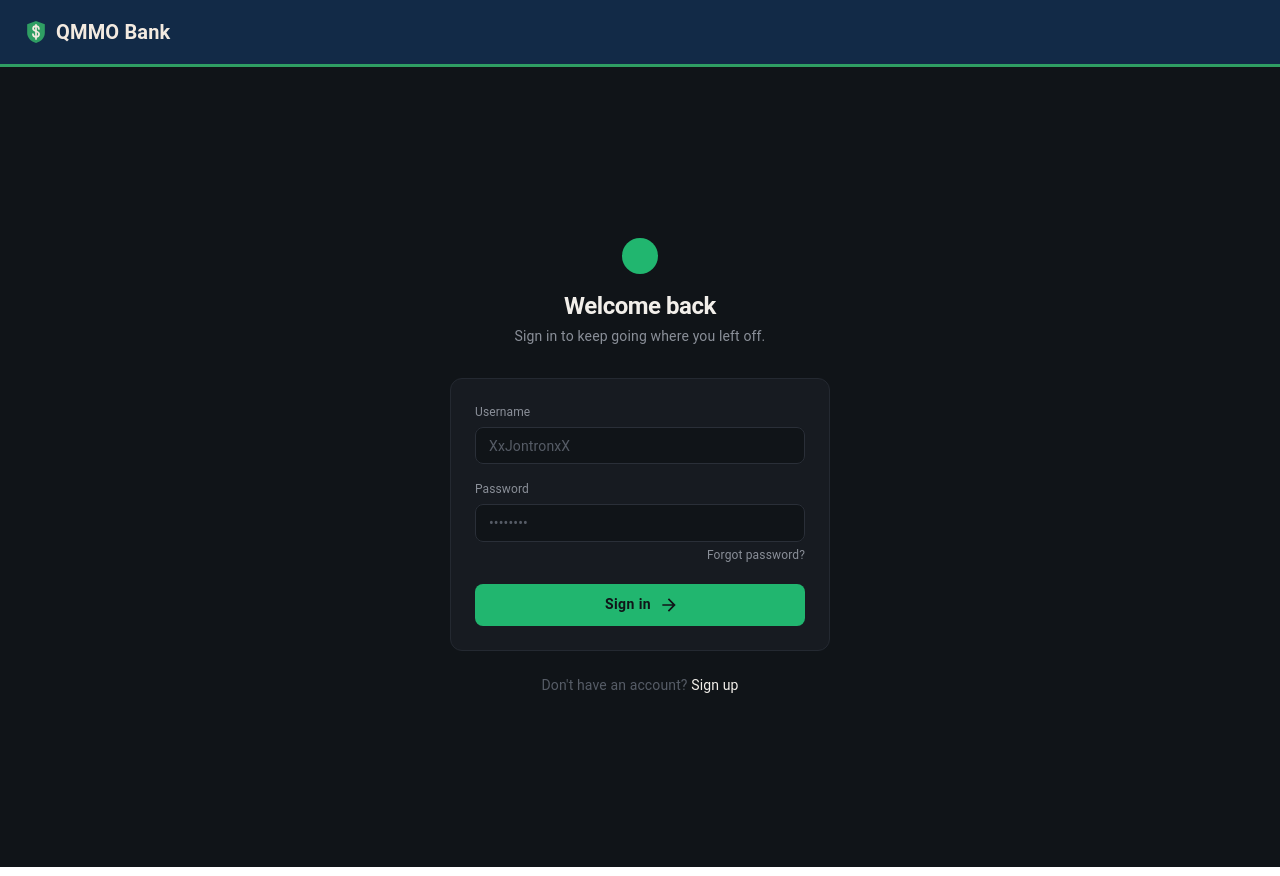
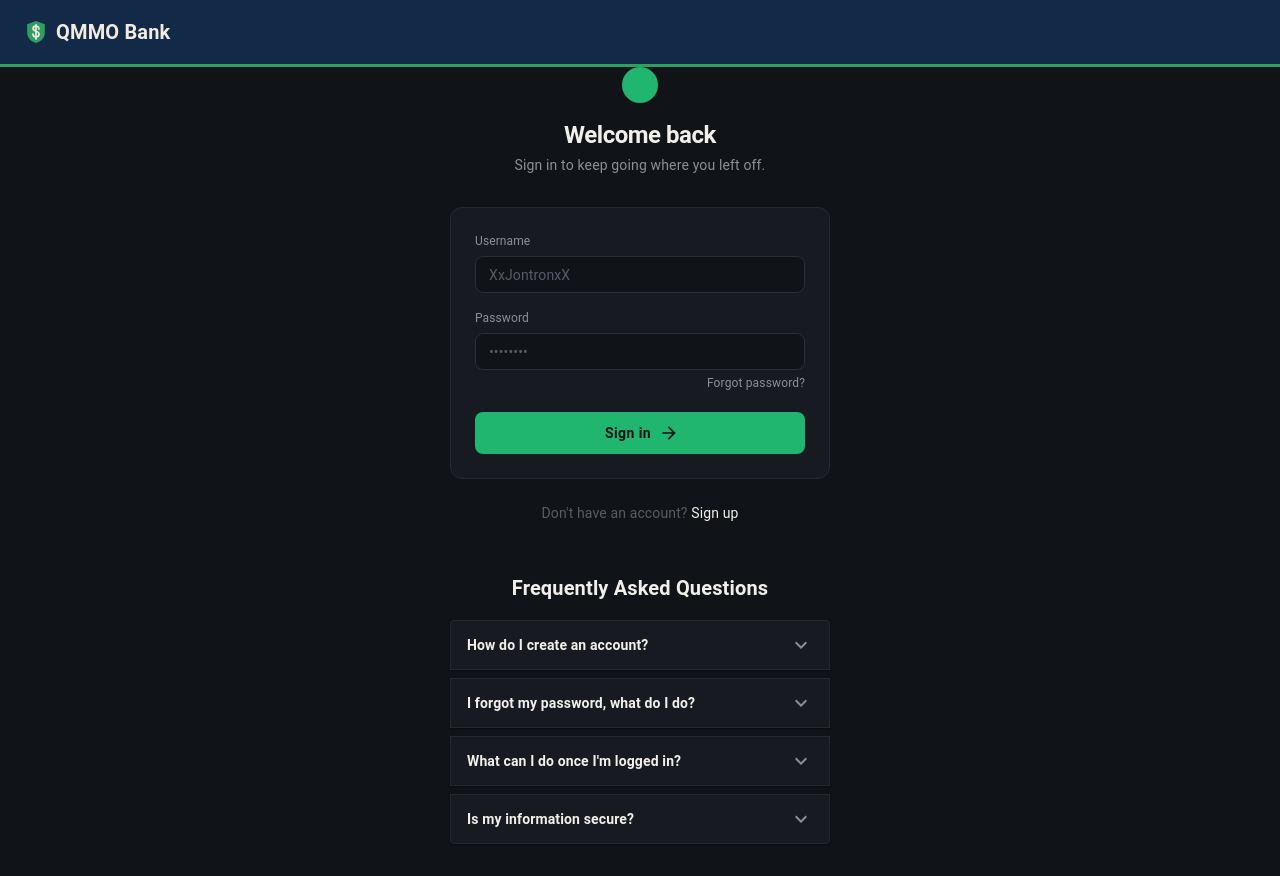
Before and after one commit to MichaelRSK/BankingApp, a React (Vite) app in the folder frontend/: page /login in a window 1280 px wide. Built offline with nearby package versions, Linux system fonts and the light colour scheme.

Commit message:
Add static FAQ accordion section to login page

```diff
--- a/frontend/src/pages/LoginView.jsx
+++ b/frontend/src/pages/LoginView.jsx
@@ -9,7 +9,11 @@ import {
   Button,
   Alert,
   Link,
+  Accordion,
+  AccordionSummary,
+  AccordionDetails,
 } from "@mui/material";
+import ExpandMoreIcon from "@mui/icons-material/ExpandMore";
 import VisibilityIcon from "@mui/icons-material/Visibility";
 import VisibilityOffIcon from "@mui/icons-material/VisibilityOff";
 import ArrowForwardIcon from "@mui/icons-material/ArrowForward";
@@ -36,6 +40,32 @@ const PANEL = "#171B21";
 const BORDER = "#242931";
 const TEXT = "#F2EFEA";
 const SUBTEXT = "#8A8F98";
+
+
+// Static FAQ content shown below the login form. Plain hardcoded text, no
+// backend call involved, just something a visitor can scroll down to read.
+const FAQS = [
+  {
+    question: "How do I create an account?",
+    answer:
+      "Click \"Sign up\" below the login form. You'll need a full name, username, email, branch code, and password. A $0 Checking account is opened for you automatically.",
+  },
+  {
+    question: "I forgot my password, what do I do?",
+    answer:
+      "Password resets aren't available yet through the site. Contact your branch directly for help regaining access.",
+  },
+  {
+    question: "What can I do once I'm logged in?",
+    answer:
+      "Customers can view their account balances and recent activity on the Dashboard, search accounts, and transfer money between accounts. Branch managers and admins see branch performance metrics instead.",
+  },
+  {
+    question: "Is my information secure?",
+    answer:
+      "Passwords are never stored in plain text, and every page that shows account data requires you to be signed in first.",
+  },
+];
 
 export default function LoginView() {
   // Controlled inputs for the two fields on this form.
@@ -286,6 +316,44 @@ export default function LoginView() {
             Sign up
           </Link>
         </Typography>
+
+        {/* FAQ section, sits below the fold so it's reached by scrolling
+            rather than crowding the login form itself. */}
+        <Box sx={{ mt: 6, mb: 4 }}>
+          <Typography
+            variant="h6"
+            sx={{ color: TEXT, fontWeight: 600, mb: 2, textAlign: "center" }}
+          >
+            Frequently Asked Questions
+          </Typography>
+
+          {FAQS.map((faq, index) => (
+            <Accordion
+              key={index}
+              disableGutters
+              sx={{
+                backgroundColor: PANEL,
+                border: `1px solid ${BORDER}`,
+                color: TEXT,
+                mb: 1,
+                "&:before": { display: "none" },
+              }}
+            >
+              <AccordionSummary
+                expandIcon={<ExpandMoreIcon sx={{ color: SUBTEXT }} />}
+              >
+                <Typography sx={{ fontSize: "0.875rem", fontWeight: 600 }}>
+                  {faq.question}
+                </Typography>
+              </AccordionSummary>
+              <AccordionDetails>
+                <Typography sx={{ fontSize: "0.8125rem", color: SUBTEXT }}>
+                  {faq.answer}
+                </Typography>
+              </AccordionDetails>
+            </Accordion>
+          ))}
+        </Box>
       </Box>
     </Box>
   );
```
